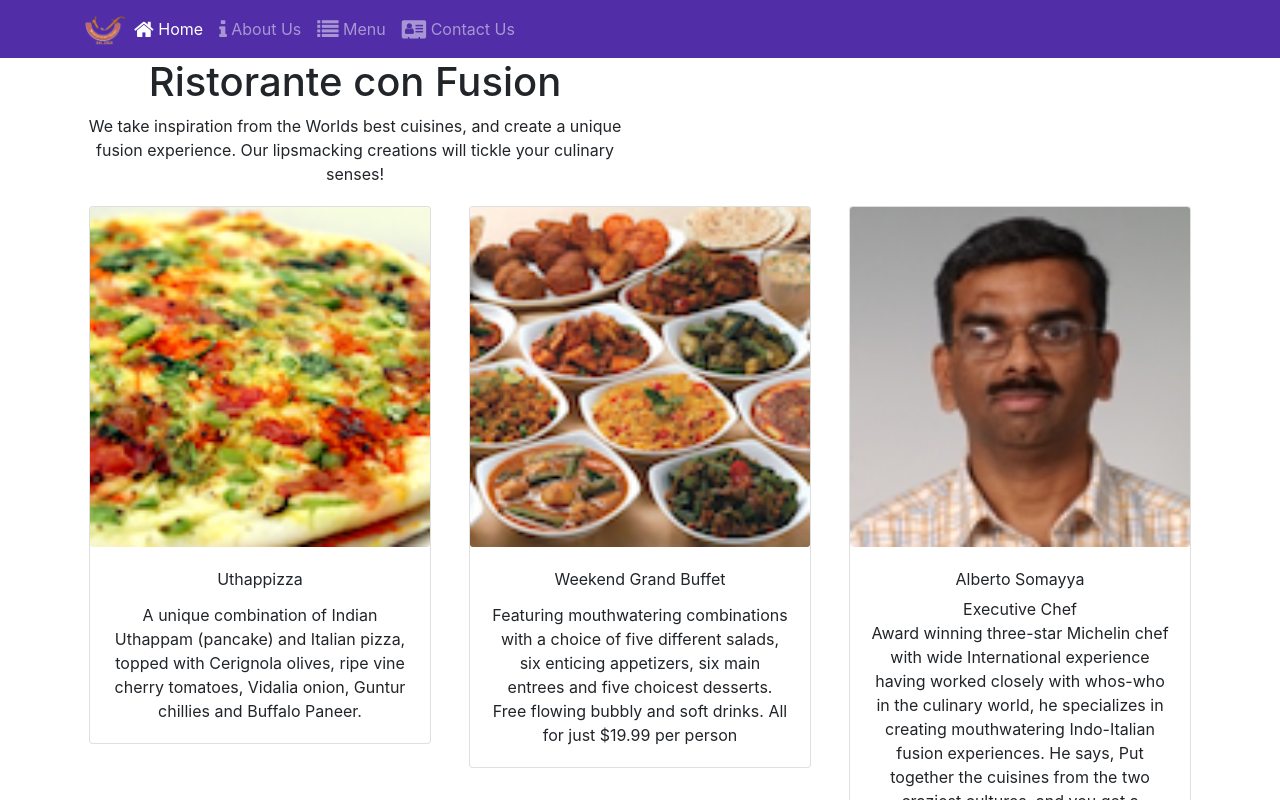
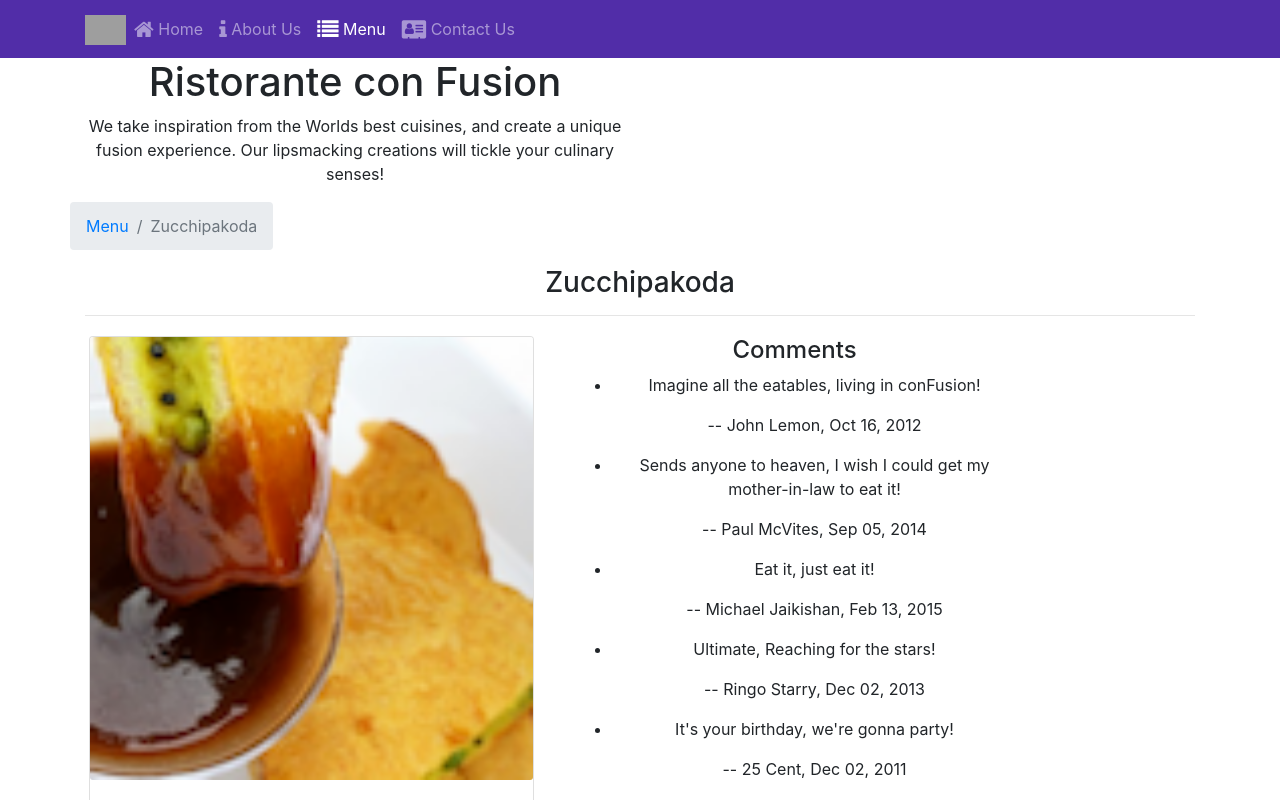
Before and after one commit to phongdang1/git-test, a React (Create React App) app in the folder my-app/: page /menu/1 in a window 1280 px wide. Before the commit this address led to /home. Shown: the top 800 px of the page. Built offline with nearby package versions, Linux system fonts and the light colour scheme; grey boxes are pictures that could not be loaded.

Commit message:
Single Page Applications Part 2

```diff
--- a/my-app/src/App.js
+++ b/my-app/src/App.js
@@ -1,4 +1,3 @@
-
 import './App.css';
 import 'bootstrap/dist/css/bootstrap.min.css';
 import React, {Component}  from 'react';
@@ -8,14 +7,11 @@ class App extends Component {
 
   render() {
     return (
-
     <BrowserRouter>
     <div className="App">
       <Main />
     </div>
   </BrowserRouter>
-
-
     );
   }
 }
--- a/my-app/src/Components/ContactComponent.js
+++ b/my-app/src/Components/ContactComponent.js
@@ -1,9 +1,23 @@
+/* eslint-disable jsx-a11y/anchor-is-valid */
 import React from 'react';
+import { Breadcrumb, BreadcrumbItem } from 'reactstrap';
+import { Link } from 'react-router-dom';
 
 function Contact(props) {
     return(
         <div className="container">
             <div className="row row-content">
+            <div className="row">
+            <Breadcrumb>
+                <BreadcrumbItem><Link to="/home">Home</Link></BreadcrumbItem>
+                <BreadcrumbItem active>Contact Us</BreadcrumbItem>
+            </Breadcrumb>
+            <div className="col-12">
+                <h3>Contact Us</h3>
+                <hr />
+            </div>
+        </div>
+
                 <div className="col-12">
                 <h3>Location Information</h3>
                 </div>
@@ -24,6 +38,7 @@ function Contact(props) {
                 <div className="col-12 col-sm-11 offset-sm-1">
                     <div className="btn-group" role="group">
                         <a role="button" className="btn btn-primary" href="tel:+85212345678"><i className="fa fa-phone"></i> Call</a>
+                        <a role="button" className="btn btn-primary" href="tel:+85212345678"><i className="fa fa-phone"></i> Call</a>
                         <a role="button" className="btn btn-info"><i className="fa fa-skype"></i> Skype</a>
                         <a role="button" className="btn btn-success" href="mailto:confusion@food.net"><i className="fa fa-envelope-o"></i> Email</a>
                     </div>
--- a/my-app/src/Components/DishdetailComponent.js
+++ b/my-app/src/Components/DishdetailComponent.js
@@ -1,12 +1,12 @@
 import React from 'react';
-import { Card, CardImg, CardBody, CardTitle, CardText } from 'reactstrap';
+import { Card, CardImg, CardBody, CardTitle, CardText, Breadcrumb, BreadcrumbItem  } from 'reactstrap';
+import { Link } from 'react-router-dom';
 
 function RenderDish({ dish }) {
   if (dish != null) {
     return (
-      <Card
->
-    <CardImg width="100%" src={dish.image} alt={dish.name} />
+      <Card >
+        <CardImg  width="100%" src={dish.image} alt={dish.name} />
         <CardBody>
             <CardTitle><b>{dish.name}</b></CardTitle>
             <CardText>{dish.description}</CardText>
@@ -32,7 +32,7 @@ function RenderComments({ comments }) {
 
     return (
       <div>
-        <h4> <b>Comments</b></h4>
+        <h4>Comments</h4>
         <ul>{commentItems}</ul>
       </div>
     );
@@ -41,23 +41,37 @@ function RenderComments({ comments }) {
   }
 }
 
-const DishDetail = ({ dish }) => {
-  if (dish != null) {
+const DishDetail = (props) => {
+  const dish = props.dish;
+
+  if (dish == null) {
+    return <div></div>;
+  }
+
     return (
       <div className="container">
                 <div className="row">
-        <div className="col-12 col-md-5 m-1 text-left">
-            <RenderDish dish={dish} />
+                    <Breadcrumb>
+
+                        <BreadcrumbItem><Link to="/menu">Menu</Link></BreadcrumbItem>
+                        <BreadcrumbItem active>{props.dish.name}</BreadcrumbItem>
+                    </Breadcrumb>
+                    <div className="col-12">
+                        <h3>{props.dish.name}</h3>
+                        <hr />
                     </div>
-          <div className="col-12 col-md-5 m-1 text-left">
-            <RenderComments comments={dish.comments} />
+                </div>
+                <div className="row">
+                    <div className="col-12 col-md-5 m-1">
+                        <RenderDish dish={props.dish} />
+                    </div>
+                    <div className="col-12 col-md-5 m-1">
+                        <RenderComments comments={props.comments} />
                     </div>
                 </div>
                 </div>
-    );
-  } else {
-    return <div></div>;
+
+    )
 }
-};
 
 export default DishDetail;
--- a/my-app/src/Components/MainComponent.js
+++ b/my-app/src/Components/MainComponent.js
@@ -8,6 +8,7 @@ import Home from './HomeComponent';
 import { COMMENTS } from '../shared/comments';
 import { PROMOTIONS } from '../shared/promotions';
 import { LEADERS } from '../shared/leaders';
+import Contact from './ContactComponent';
 
 import { Switch, Route, Redirect } from 'react-router-dom';
 class Main extends Component {
@@ -37,7 +38,19 @@ class Main extends Component {
               leader={this.state.leaders.filter((leader) => leader.featured)[0]}
           />
       );
+
     }
+     const DishWithId = ({match}) => {
+      return(
+          <DishDetail dish={this.state.dishes.filter((dish) => dish.id === parseInt(match.params.dishId,10))[0]}
+            comments={this.state.comments.filter((comment) => comment.dishId === parseInt(match.params.dishId,10))} />
+      );
+    };
+
+
+
+
+
     return (
 
       <div>
@@ -45,6 +58,8 @@ class Main extends Component {
         <Switch>
               <Route path='/home' component={HomePage} />
               <Route exact path='/menu' component={() => <Menu dishes={this.state.dishes} />} />
+              <Route exact path='/contactus' component={Contact} />{'}'} /&gt;
+              <Route path='/menu/:dishId' component={DishWithId} />
               <Redirect to="/home" />
           </Switch>
         <DishDetail dish={this.state.dishes.filter((dish) => dish.id === this.state.selectedDish)[0]} /><br/><br/><br/><br/>
--- a/my-app/src/Components/MenuComponent.js
+++ b/my-app/src/Components/MenuComponent.js
@@ -1,17 +1,21 @@
 import React from 'react';
 import { Card, CardImg, CardImgOverlay,
-    CardTitle } from 'reactstrap';
+    CardTitle, Breadcrumb, BreadcrumbItem  } from 'reactstrap';
+import { Link } from 'react-router-dom';
 
 function RenderMenuItem ({dish, onClick}) {
     return (
         <Card>
+            <Link to={`/menu/${dish.id}`} >
                 <CardImg width="100%" src={dish.image} alt={dish.name} />
                 <CardImgOverlay>
-                    <CardTitle><b>{dish.name}</b></CardTitle>
+                    <CardTitle>{dish.name}</CardTitle>
                 </CardImgOverlay>
+            </Link>
         </Card>
     );
 }
+
 
     const Menu = (props) => {
 
@@ -26,10 +30,21 @@ import { Card, CardImg, CardImgOverlay,
         return (
             <div className="container">
                 <div className="row">
+                    <Breadcrumb>
+                        <BreadcrumbItem><Link to="/home">Home</Link></BreadcrumbItem>
+                        <BreadcrumbItem active>Menu</BreadcrumbItem>
+                    </Breadcrumb>
+                    <div className="col-12">
+                        <h3>Menu</h3>
+                        <hr />
+                    </div>
+                </div>
+                <div className="row">
                     {menu}
                 </div>
             </div>
         );
+
     }
 
 export default Menu;
```
Also changed, not shown: 2 other files (tests, documents, lock files or other folders). Lines whose indentation alone changed are shown as unchanged.
